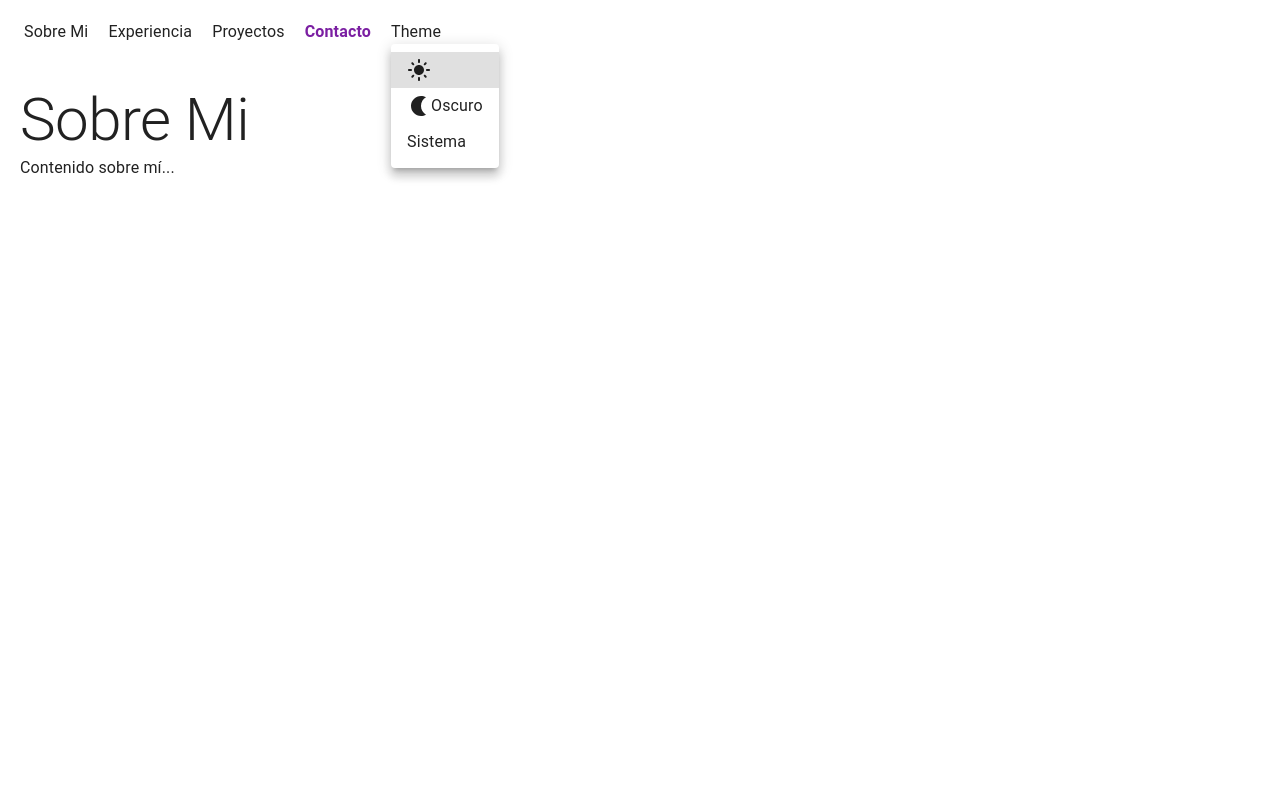
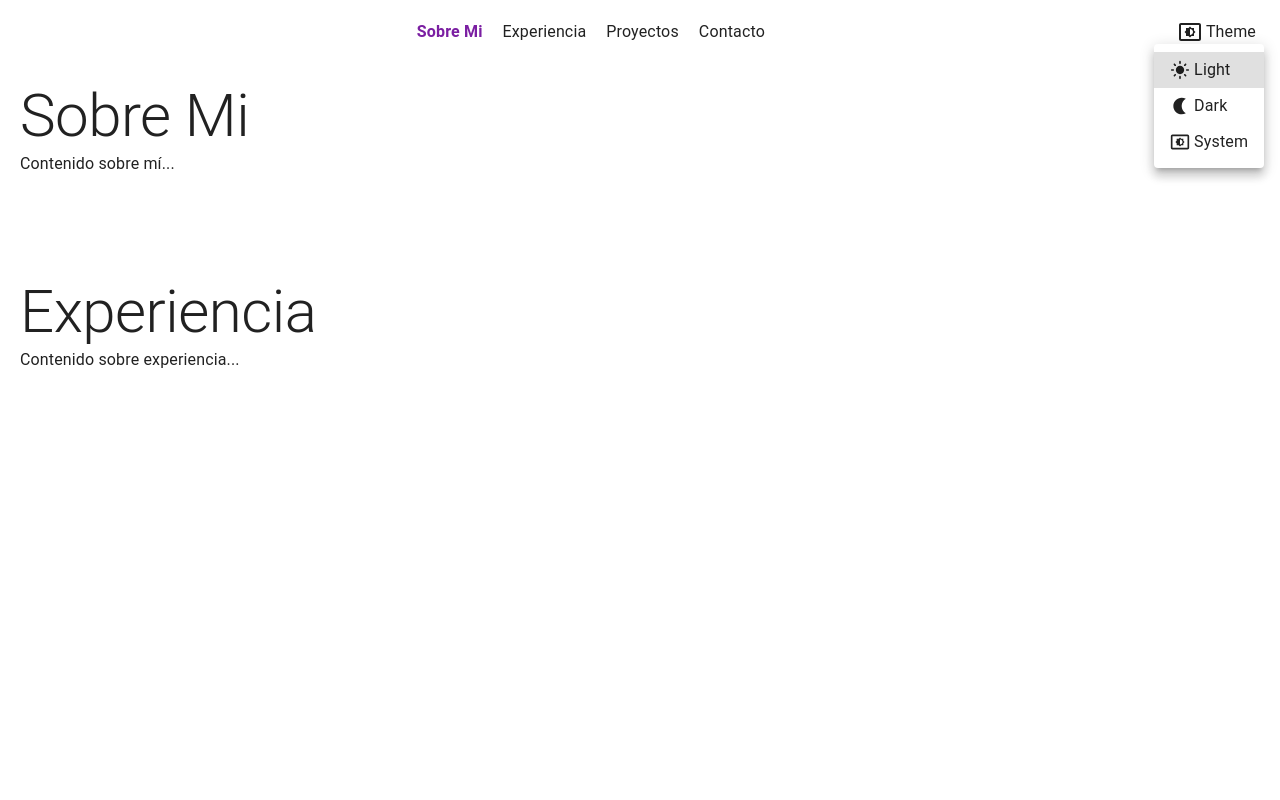
Before and after one commit to felipejrz/web-profile, a React (Vite) app: page / in a window 1280 px wide. Both pictures are taken after a click on the element "Theme". Shown: the top 800 px of the page. Built offline with nearby package versions, Linux system fonts and the light colour scheme.

Commit message:
Se implento correctamente el cambio de theme

```diff
--- a/src/App.jsx
+++ b/src/App.jsx
@@ -1,54 +1,43 @@
-// App.jsx
-import React, { useState } from 'react';
+// src/App.jsx o donde manejes el scroll
+import React from "react";
 import ProfileNavBar from "./components/ProfileNavBar";
-import { Typography, CssBaseline, ThemeProvider, createTheme } from '@mui/material';
+import { Typography} from '@mui/material';
 
-const App = () => {
-  const [themeMode, setThemeMode] = useState('light');
-
-  const getTheme = () => {
-    switch (themeMode) {
-      case 'dark':
-        return createTheme({ palette: { mode: 'dark' } });
-      case 'system':
-        return createTheme(); // System theme is applied by default
-      default:
-        return createTheme({ palette: { mode: 'light' } });
+function App() {
+  // Función para desplazarse a una sección específica
+  const scrollToSection = (id) => {
+    const element = document.getElementById(id);
+    if (element) {
+      window.scrollTo({
+        top: element.offsetTop - 100, // Ajuste para compensar la altura de la AppBar más un pequeño margen
+        behavior: "smooth",
+      });
     }
   };
 
-  const toggleTheme = (mode) => {
-    setThemeMode(mode);
-  };
+  return (
+    <div>
+      <ProfileNavBar scrollToSection={scrollToSection} />
+      {/* Tus secciones */}
 
-  const scrollToSection = (id) => {
-    document.getElementById(id).scrollIntoView({ behavior: 'smooth' });
-  };
-
-  return (
-    <ThemeProvider theme={getTheme()}>
-      <CssBaseline />
-      <ProfileNavBar scrollToSection={scrollToSection} toggleTheme={toggleTheme} />
-      <div style={{ height: '64px' }} /> {/* Spacer to prevent content from hiding behind AppBar */}
-
-      <div id="section1" style={{ height: '100vh', padding: '20px' }}>
+      <div id="section1" style={{padding: "80px 20px 20px 20px" }}>
         <Typography variant="h2">Sobre Mi</Typography>
         <Typography variant="body1">Contenido sobre mí...</Typography>
       </div>
-      <div id="section2" style={{ height: '100vh', padding: '20px' }}>
+      <div id="section2" style={{ height: "100vh", padding: "80px 20px 20px 20px" }}>
         <Typography variant="h2">Experiencia</Typography>
         <Typography variant="body1">Contenido sobre experiencia...</Typography>
       </div>
-      <div id="section3" style={{ height: '100vh', padding: '20px' }}>
+      <div id="section3" style={{ height: "100vh", padding: "80px 20px 20px 20px" }}>
         <Typography variant="h2">Proyectos</Typography>
         <Typography variant="body1">Contenido sobre proyectos...</Typography>
       </div>
-      <div id="section4" style={{ height: '100vh', padding: '20px' }}>
+      <div id="section4" style={{ height: "100vh", padding: "80px 20px 20px 20px" }}>
         <Typography variant="h2">Contacto</Typography>
         <Typography variant="body1">Contenido de contacto...</Typography>
       </div>
-    </ThemeProvider>
+    </div>
   );
-};
+}
 
 export default App;
--- a/src/components/ProfileNavBar.jsx
+++ b/src/components/ProfileNavBar.jsx
@@ -1,29 +1,37 @@
-// ProfileNavBar.jsx
-import React, { useState, useEffect } from 'react';
-import { AppBar, Toolbar, Typography, Menu, MenuItem, useTheme } from '@mui/material';
+// src/components/ProfileNavBar.jsx
+import React, { useState, useEffect, useContext } from 'react';
+import { AppBar, Toolbar, Typography, Menu, MenuItem, useTheme, Box } from '@mui/material';
 import { motion } from 'framer-motion';
 import NightlightIcon from '@mui/icons-material/Nightlight';
 import LightModeIcon from '@mui/icons-material/LightMode';
+import SettingsBrightnessIcon from '@mui/icons-material/SettingsBrightness';
+import { ProfileContext } from "../context/ProfileContext"; // Importar el contexto
 
+function ProfileNavBar({ scrollToSection }) {
+  const theme = useTheme(); // Obtener el tema actual de MUI
+  const [anchorEl, setAnchorEl] = useState(null); // Estado para manejar el menú de temas
+  const [activeSection, setActiveSection] = useState(''); // Estado para la sección activa
+  const [isScrolled, setIsScrolled] = useState(false); // Estado para detectar si se hizo scroll
 
-function ProfileNavBar({ scrollToSection, toggleTheme }) {
-  const theme = useTheme();
-  const [anchorEl, setAnchorEl] = useState(null);
-  const [activeSection, setActiveSection] = useState('section1');
+  const { themeMode, toggleTheme } = useContext(ProfileContext); // Usar el contexto del tema
 
+  // Función para abrir el menú de temas
   const handleMenuClick = (event) => {
     setAnchorEl(event.currentTarget);
   };
 
+  // Función para cerrar el menú de temas
   const handleMenuClose = () => {
     setAnchorEl(null);
   };
 
-  const handleThemeChange = (themeMode) => {
-    toggleTheme(themeMode);
-    handleMenuClose();
+  // Función para cambiar el tema
+  const handleThemeChange = (mode) => {
+    toggleTheme(mode); // Cambiar el tema en el contexto
+    handleMenuClose(); // Cerrar el menú después de seleccionar
   };
 
+  // Variantes para las animaciones de framer-motion
   const buttonVariants = {
     hover: {
       color: '#7B1FA2', // Color morado al hacer hover
@@ -33,26 +41,20 @@ function ProfileNavBar({ scrollToSection, toggleTheme }) {
     },
   };
 
-  const checkActiveSection = () => {
-    const sections = ['section1', 'section2', 'section3', 'section4'];
-    const offset = 50; // Ajuste para considerar el AppBar
-
-    sections.forEach((section) => {
-      const element = document.getElementById(section);
-      if (element) {
-        const rect = element.getBoundingClientRect();
-        if (rect.top <= offset && rect.bottom >= offset) {
-          setActiveSection(section);
+  // Función para obtener el icono actual según el tema
+  const getCurrentIcon = () => {
+    switch (themeMode) {
+      case 'light':
+        return <LightModeIcon />;
+      case 'dark':
+        return <NightlightIcon />;
+      case 'system':
+      default:
+        return <SettingsBrightnessIcon />;
     }
-      }
-    });
   };
 
-  useEffect(() => {
-    window.addEventListener('scroll', checkActiveSection);
-    return () => window.removeEventListener('scroll', checkActiveSection);
-  }, []);
-
+  // Lista de elementos de navegación
   const navItems = [
     { id: 'section1', label: 'Sobre Mi' },
     { id: 'section2', label: 'Experiencia' },
@@ -60,21 +62,49 @@ function ProfileNavBar({ scrollToSection, toggleTheme }) {
     { id: 'section4', label: 'Contacto' },
   ];
 
+  // Efecto para manejar el scroll y determinar la sección activa
+  useEffect(() => {
+    const handleScroll = () => {
+      const offset = window.scrollY;
+      setIsScrolled(offset > 0); // Detectar si se hizo scroll
+
+      // Determinar la sección activa según la posición del scroll
+      const currentSection = navItems.find((item) => {
+        const element = document.getElementById(item.id);
+        if (element) {
+          const rect = element.getBoundingClientRect();
+          return rect.top <= 80 && rect.bottom > 80; // 80px para compensar la altura de la AppBar
+        }
+        return false;
+      });
+      setActiveSection(currentSection ? currentSection.id : '');
+    };
+
+    window.addEventListener('scroll', handleScroll);
+    handleScroll(); // Llamar inicialmente para establecer la sección activa
+
+    return () => window.removeEventListener('scroll', handleScroll);
+  }, [navItems]);
+
   return (
     <AppBar
       position="fixed"
+      elevation={isScrolled ? 4 : 0} // Agregar sombra si se hizo scroll
       sx={{
-        backgroundColor: 'rgba(255, 255, 255, 0.7)',
-        boxShadow: 'none',
-        backdropFilter: 'blur(10px)',
-        color: theme.palette.text.primary,
+        backgroundColor: 'rgba(255, 255, 255, 0.7)', // Fondo semi-transparente
+        boxShadow: isScrolled ? '0 2px 4px rgba(0,0,0,0.1)' : 'none', // Sombra cuando se hace scroll
+        backdropFilter: 'blur(10px)', // Efecto de desenfoque
+        color: theme.palette.text.primary, // Color del texto según el tema
+        transition: 'box-shadow 0.3s ease-in-out', // Transición suave para la sombra
       }}
     >
-      <Toolbar>
+      <Toolbar sx={{ display: 'flex', justifyContent: 'space-between', alignItems: 'center' }}>
+        {/* Contenedor para los botones de navegación, centrados */}
+        <Box sx={{ display: 'flex', justifyContent: 'center', flexGrow: 1 }}>
           {navItems.map((item) => (
             <motion.div
               key={item.id}
-            whileHover="hover"
+              whileHover={activeSection === item.id ? undefined : 'hover'}
               variants={buttonVariants}
               style={{ marginRight: '20px' }}
             >
@@ -83,8 +113,8 @@ function ProfileNavBar({ scrollToSection, toggleTheme }) {
                 onClick={() => scrollToSection(item.id)}
                 sx={{
                   cursor: 'pointer',
-                color: activeSection === item.id ? '#7B1FA2' : theme.palette.text.primary,
-                fontWeight: activeSection === item.id ? 'bold' : 'normal',
+                  color: activeSection === item.id ? '#7B1FA2' : theme.palette.text.primary, // Color morado si está activo
+                  fontWeight: activeSection === item.id ? 'bold' : 'normal', // Negrita si está activo
                   textTransform: 'none',
                 }}
               >
@@ -92,29 +122,37 @@ function ProfileNavBar({ scrollToSection, toggleTheme }) {
               </Typography>
             </motion.div>
           ))}
+        </Box>
+
+        {/* Botón para abrir el menú de temas */}
         <motion.div whileHover="hover" variants={buttonVariants}>
           <Typography
             variant="body1"
             onClick={handleMenuClick}
-            sx={{ cursor: 'pointer', textTransform: 'none' }}
+            sx={{ cursor: 'pointer', textTransform: 'none', display: 'flex', alignItems: 'center' }}
           >
-            Theme
+            {getCurrentIcon()}
+            &nbsp;Theme
           </Typography>
         </motion.div>
+
+        {/* Menú desplegable para seleccionar el tema */}
         <Menu
           anchorEl={anchorEl}
           open={Boolean(anchorEl)}
           onClose={handleMenuClose}
         >
           <MenuItem onClick={() => handleThemeChange('light')}>
-            <LightModeIcon />
+            <LightModeIcon fontSize="small" />
+            &nbsp;Light
           </MenuItem>
           <MenuItem onClick={() => handleThemeChange('dark')}>
-            <NightlightIcon />
-            Oscuro
+            <NightlightIcon fontSize="small" />
+            &nbsp;Dark
           </MenuItem>
           <MenuItem onClick={() => handleThemeChange('system')}>
-            Sistema
+            <SettingsBrightnessIcon fontSize="small" />
+            &nbsp;System
           </MenuItem>
         </Menu>
       </Toolbar>
--- a/src/context/ProfileContext.jsx
+++ b/src/context/ProfileContext.jsx
@@ -1,17 +1,56 @@
-import { createContext, useState, useEffect } from "react";
+import React, { createContext, useState, useEffect } from 'react';
+import { createTheme, ThemeProvider } from '@mui/material/styles';
+import CssBaseline from '@mui/material/CssBaseline';
 
+//* Crear el contexto
 export const ProfileContext = createContext();
 
-export function ProfileContextProvider(props) {
-  const [prueba, setPrueba] = useState()
-    return (
-      <ProfileContext.Provider
-      value={{
-        prueba,
-        setPrueba,
-      }}
-    >
-      {props.children}
+//* Proveedor del contexto
+export function ProfileContextProvider({ children }) {
+  //* Estado para manejar el modo de tema: 'light', 'dark', 'system'
+  const [themeMode, setThemeMode] = useState('system');
+
+  //* Función para determinar el tema efectivo
+  const getEffectiveTheme = (mode) => {
+    if (mode === 'system') {
+      // Detectar preferencia de color del sistema
+      return window.matchMedia('(prefers-color-scheme: dark)').matches ? 'dark' : 'light';
+    }
+    return mode;
+  };
+
+  //* Crear el tema de MUI basado en el modo actual
+  const theme = createTheme({
+    palette: {
+      mode: getEffectiveTheme(themeMode),
+    },
+  });
+
+  // Función para cambiar el tema
+  const toggleTheme = (mode) => {
+    setThemeMode(mode);
+  };
+
+  // Efecto para escuchar cambios en la preferencia de color del sistema
+  useEffect(() => {
+    if (themeMode === 'system') {
+      const mediaQuery = window.matchMedia('(prefers-color-scheme: dark)');
+      const handleChange = (e) => {
+        setThemeMode(e.matches ? 'dark' : 'light');
+      };
+      mediaQuery.addEventListener('change', handleChange);
+      return () => {
+        mediaQuery.removeEventListener('change', handleChange);
+      };
+    }
+  }, [themeMode]);
+
+  return (
+    <ProfileContext.Provider value={{ themeMode, toggleTheme }}>
+      <ThemeProvider theme={theme}>
+        <CssBaseline /> {/* Aplicar estilos globales de MUI */}
+        {children}
+      </ThemeProvider>
     </ProfileContext.Provider>
-    )
+  );
 }
```
Also changed, not shown: src/App.css (added). Lines whose indentation alone changed are shown as unchanged.
